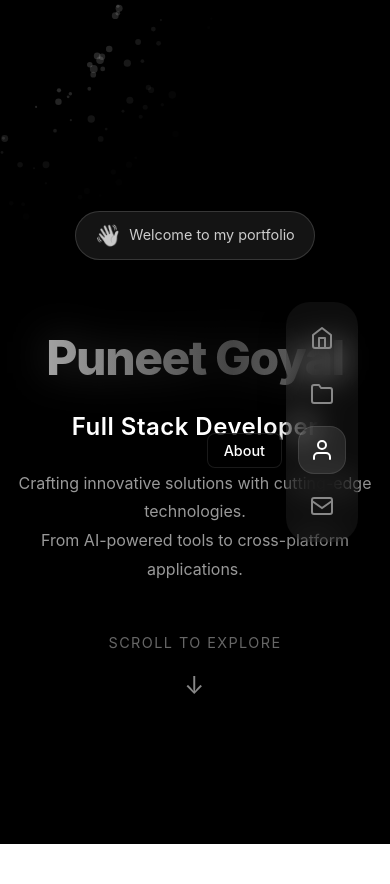
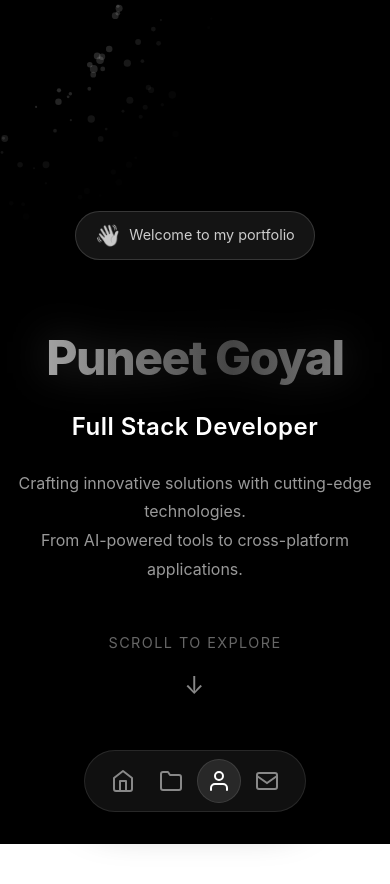
Before and after one commit to goyalpuneet18/puneet_goyal, a React (Vite) app: page / in a window 390 px wide. Shown: the top 884 px of the page. Built offline with nearby package versions, Linux system fonts and the light colour scheme.

Commit message:
feat: add mobile-responsive styles for navigation dock and content section

```diff
--- a/src/presentation/styles/main.scss
+++ b/src/presentation/styles/main.scss
@@ -728,3 +728,50 @@ h1, h2, h3 {
     z-index: 1;
   }
 }
+// Mobile Responsive Navigation Dock
+@media (max-width: 768px) {
+  .navigation-dock-container {
+    right: auto;
+    top: auto;
+    bottom: 2rem;
+    left: 50%;
+    transform: translateX(-50%);
+    flex-direction: row;
+    width: auto;
+    max-width: 90%;
+  }
+
+  .navigation-dock {
+    flex-direction: row;
+    padding: 0.5rem 1rem;
+    border-radius: 100px;
+    gap: 0.25rem;
+    box-shadow: 0 10px 40px rgba(0, 0, 0, 0.4);
+    background: rgba(20, 20, 20, 0.8); // Darker background for better contrast on mobile
+    backdrop-filter: blur(20px);
+    -webkit-backdrop-filter: blur(20px);
+    border: 1px solid rgba(255, 255, 255, 0.1);
+  }
+
+  .dock-item {
+    width: 44px;
+    height: 44px;
+    padding: 0;
+    border-radius: 50%;
+
+    // Hide tooltips on mobile
+    .dock-label {
+      display: none;
+    }
+
+    // Active indicator for round buttons
+    .active-indicator {
+      border-radius: 50%;
+    }
+  }
+
+  // Adjust content padding to prevent overlap with bottom dock
+  .content-section {
+    padding-bottom: 8rem;
+  }
+}
```
